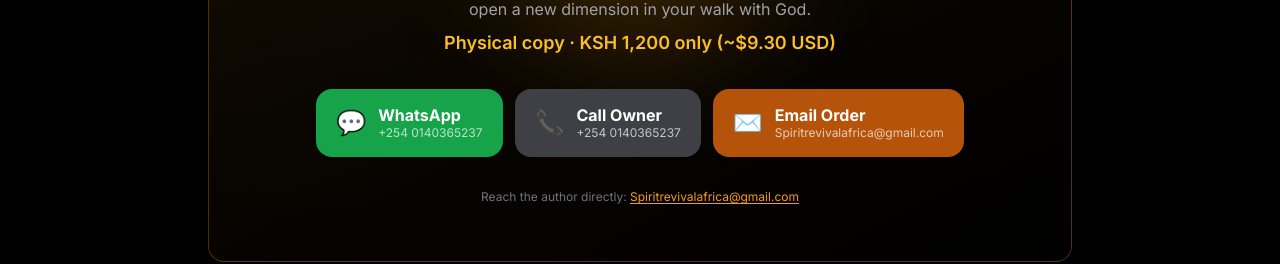
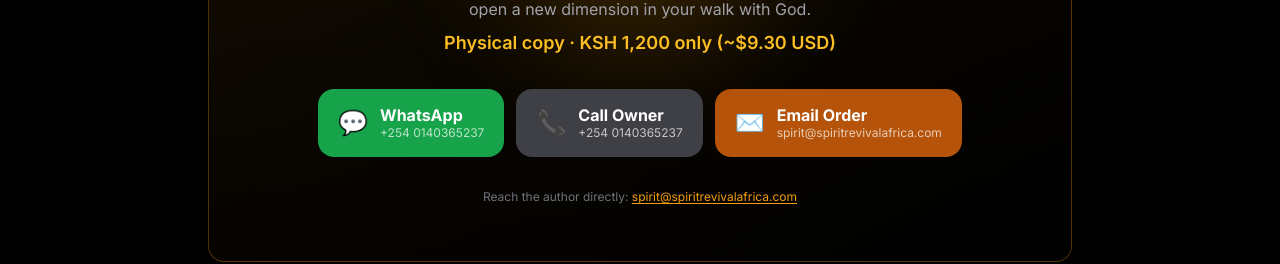
Before and after one commit to wash-uus/infra, a React (Vite) app in the folder frontend/: page /book/beneath-the-crown in a window 1280 px wide. Shown: the part 5000-5264 px from the top of the page. Built offline with nearby package versions, Linux system fonts and the light colour scheme; no server answers.

Commit message:
chore: update contact email to spirit@spiritrevivalafrica.com

```diff
--- a/frontend/src/components/Layout.jsx
+++ b/frontend/src/components/Layout.jsx
@@ -272,7 +272,7 @@ export default function Layout() {
                 <svg className="h-3.5 w-3.5 fill-current shrink-0" viewBox="0 0 24 24"><path d="M17.472 14.382c-.297-.149-1.758-.867-2.03-.967-.273-.099-.471-.148-.67.15-.197.297-.767.966-.94 1.164-.173.199-.347.223-.644.075-.297-.15-1.255-.463-2.39-1.475-.883-.788-1.48-1.761-1.653-2.059-.173-.297-.018-.458.13-.606.134-.133.298-.347.446-.52.149-.174.198-.298.298-.497.099-.198.05-.371-.025-.52-.075-.149-.669-1.612-.916-2.207-.242-.579-.487-.5-.669-.51-.173-.008-.371-.01-.57-.01-.198 0-.52.074-.792.372-.272.297-1.04 1.016-1.04 2.479 0 1.462 1.065 2.875 1.213 3.074.149.198 2.096 3.2 5.077 4.487.709.306 1.262.489 1.694.625.712.227 1.36.195 1.871.118.571-.085 1.758-.719 2.006-1.413.248-.694.248-1.289.173-1.413-.074-.124-.272-.198-.57-.347m-5.421 7.403h-.004a9.87 9.87 0 01-5.031-1.378l-.361-.214-3.741.982.998-3.648-.235-.374a9.86 9.86 0 01-1.51-5.26c.001-5.45 4.436-9.884 9.888-9.884 2.64 0 5.122 1.03 6.988 2.898a9.825 9.825 0 012.893 6.994c-.003 5.45-4.437 9.884-9.885 9.884m8.413-18.297A11.815 11.815 0 0012.05 0C5.495 0 .16 5.335.157 11.892c0 2.096.547 4.142 1.588 5.945L.057 24l6.305-1.654a11.882 11.882 0 005.683 1.448h.005c6.554 0 11.89-5.335 11.893-11.893a11.821 11.821 0 00-3.48-8.413z"/></svg>
                 WhatsApp
               </a>
-              <a href="mailto:spiritrevivalafrica@gmail.com"
+              <a href="mailto:spirit@spiritrevivalafrica.com"
                 className="flex items-center gap-1.5 rounded-lg border border-amber-500/30 bg-amber-600/10 px-3 py-1.5 text-xs font-semibold text-amber-400 hover:bg-amber-600/20 transition">
                 <svg className="h-3.5 w-3.5 fill-current shrink-0" viewBox="0 0 24 24"><path d="M20 4H4c-1.1 0-2 .9-2 2v12c0 1.1.9 2 2 2h16c1.1 0 2-.9 2-2V6c0-1.1-.9-2-2-2zm0 4-8 5-8-5V6l8 5 8-5v2z"/></svg>
                 Email
--- a/frontend/src/data/beneathTheCrown.js
+++ b/frontend/src/data/beneathTheCrown.js
@@ -6,7 +6,7 @@ export const bookMeta = {
   publisher: "Inkmate Traders Limited",
   publisherContact: "+254 740 048 984",
   publisherEmail: "Inkmatetraderslimited@gmail.com",
-  authorEmail: "Spiritrevivalafrica@gmail.com",
+  authorEmail: "spirit@spiritrevivalafrica.com",
   authorPhone: "+254 0140365237",
   copyright: "© W. Washika, 2026. All rights reserved.",
   dedication:
```
